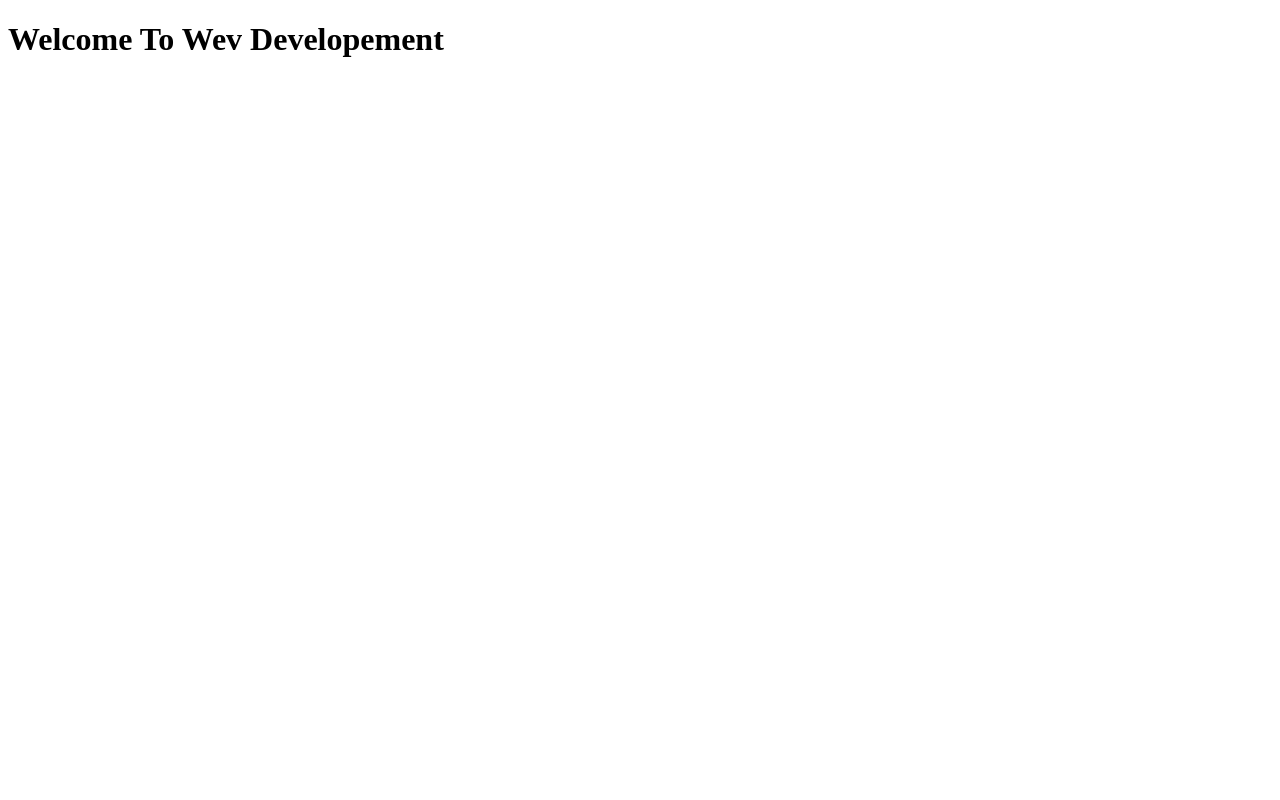
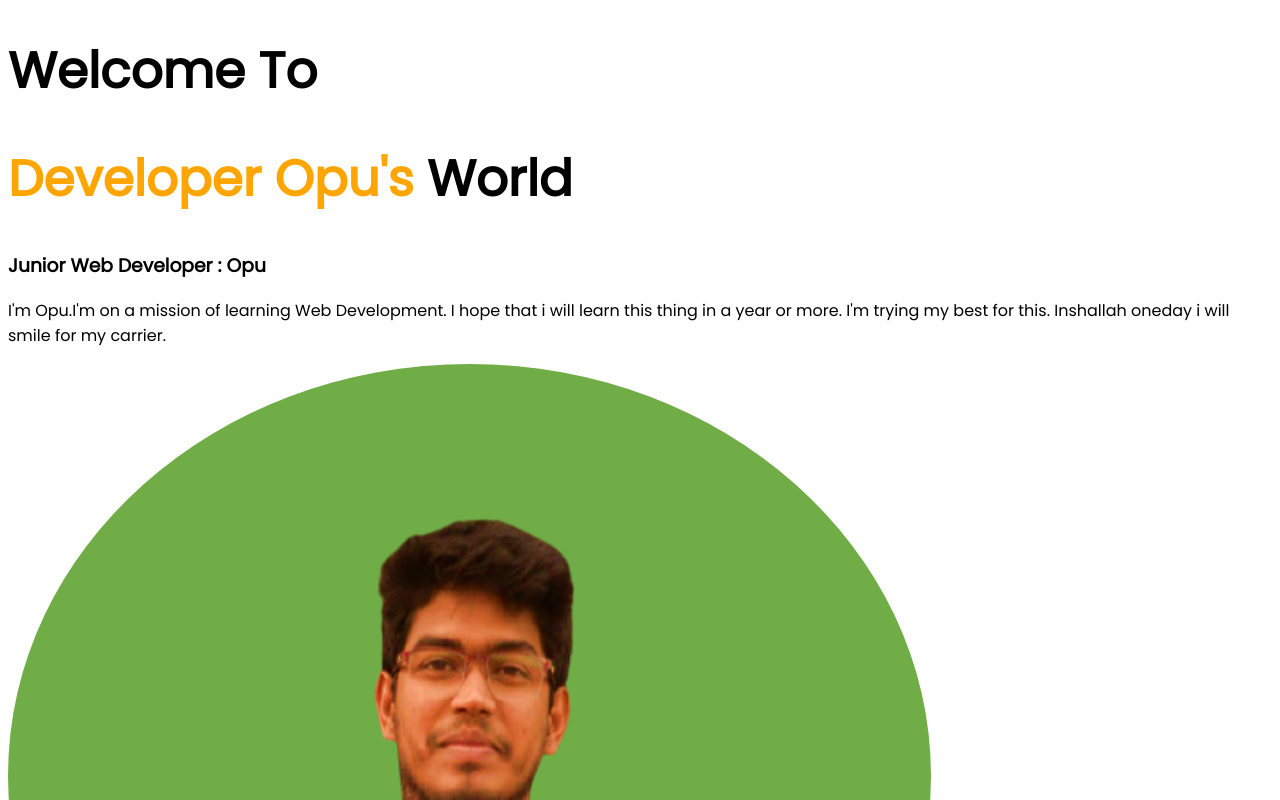
Before and after one commit to ashrafurrahman22/developer-portfolio, a plain HTML site: page index.html in a window 1280 px wide. Shown: the top 800 px of the page. Drawn offline with Linux system fonts and the light colour scheme.

Commit message:
add this thing

```diff
--- a/index.html
+++ b/index.html
@@ -6,10 +6,17 @@
     <meta name="viewport" content="width=device-width, initial-scale=1.0">
     <title>Junior-Web-Developer-Opu </title>
     <link rel="shortcut icon" href="images/websitelogo.png" type="image/x-icon">
+    <link rel="preconnect" href="https://fonts.googleapis.com">
+<link rel="preconnect" href="https://fonts.gstatic.com" crossorigin>
+<link href="https://fonts.googleapis.com/css2?family=Poppins&display=swap" rel="stylesheet">
     <link rel="stylesheet" href="style.css">
 </head>
 <body>
-    <h1>Welcome To Wev Developement</h1>
+    <h1>Welcome To</h1>
+    <h1> <span class="h1-color">Developer Opu's </span>World</h1>
+    <h3>Junior Web Developer : Opu </h3>
+    <p>I'm Opu.I'm on a mission of learning Web Development. I hope that i will learn this thing in a year or more. I'm trying my best for this. Inshallah oneday i will smile for my carrier. </p>
+    <img src="images/Picture2.png" alt="Here is an image of opu">
 
 
 </body>
--- a/style.css
+++ b/style.css
@@ -1,5 +1,11 @@
 body
 {
-
+        font-family: 'Poppins', sans-serif;
 
 }
+h1 {
+    font-size: 50px;
+}
+.h1-color{
+    color: orange;
+}
```
Also changed, not shown: images/Picture2.png (added).
